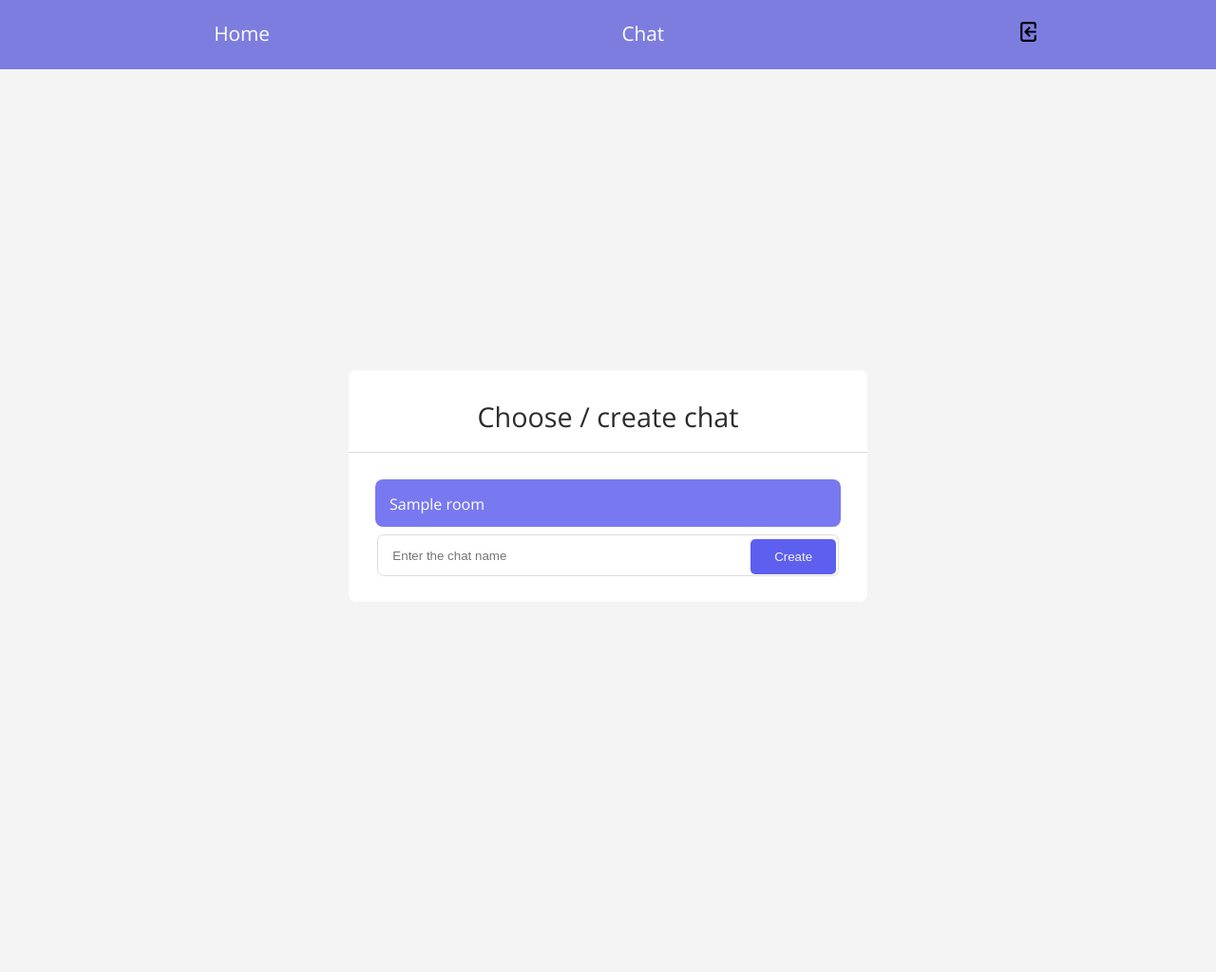
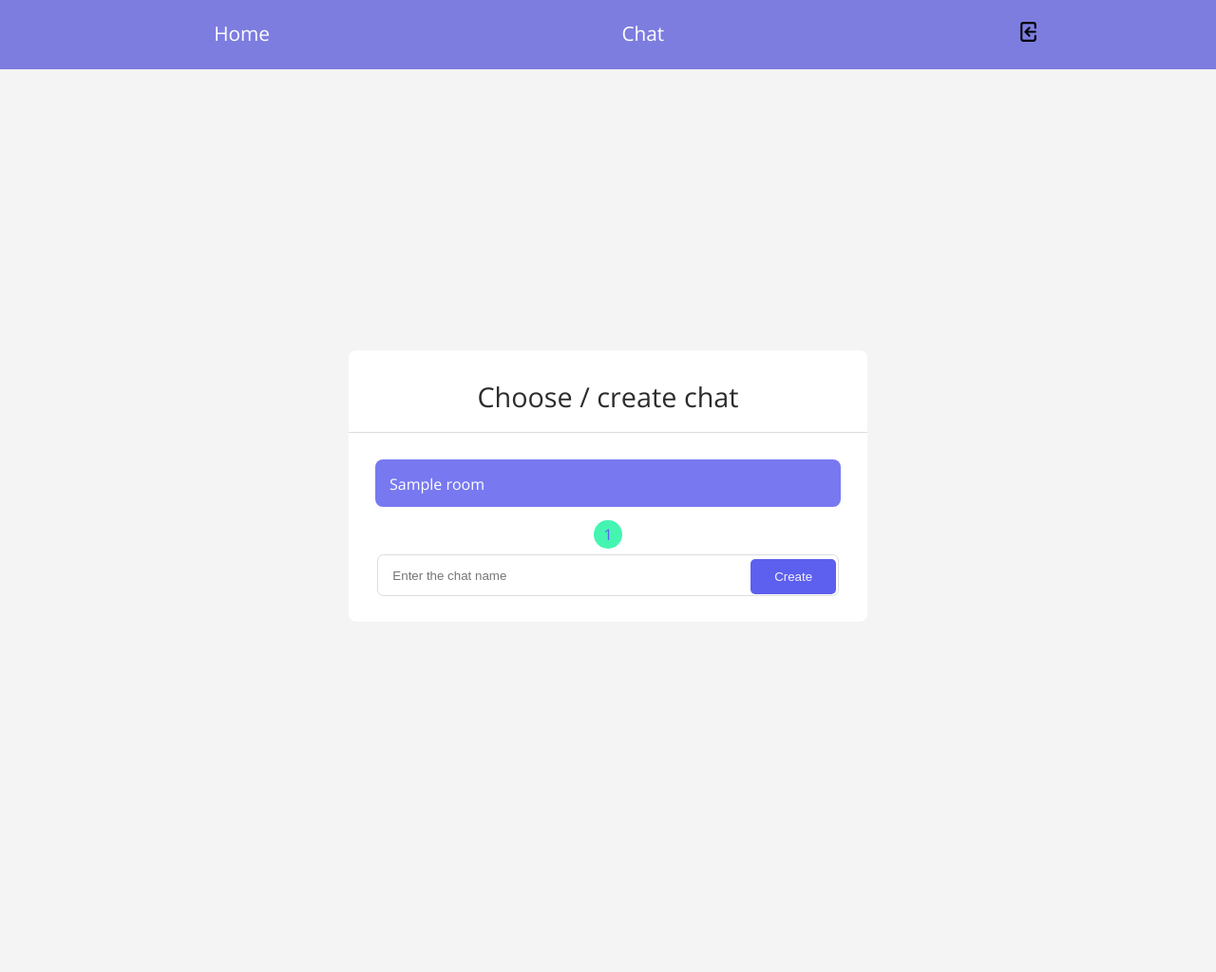
Before and after one commit to MidnightRoam/chat_application, a Django app: page /chats/ in a window 1280 px wide. Shown: the whole page at 95% size. Run offline with Django 3.2, Linux system fonts and the light colour scheme; a user stored in the database is signed in; tables that the repository leaves empty hold one stand-in row (values such as "Sample post").

Commit message:
Pagination of post were developed, also bugs with naming chat room were fixed

```diff
--- a/chat/room/models.py
+++ b/chat/room/models.py
@@ -6,7 +6,7 @@ from django.db import models
 
 class Room(models.Model):
     name = models.CharField(max_length=255)
-    # slug = models.SlugField(unique=True)
+    slug = models.SlugField(unique=True, default='')
     created_at = models.DateField(default=timezone.now())
 
     def __str__(self):
--- a/chat/room/templates/room/room_list.html
+++ b/chat/room/templates/room/room_list.html
@@ -11,7 +11,24 @@
                         <a href="{% url 'chat' room.name %}" class="link room__link rounded">{{ room }}</a>
                     </div>
                 {% endfor %}
-                <form class="chat__form" method="post" action="{% url 'checkview' %}">
+                <div class="pagination-section">
+                    {% if page_obj.has_previous %}
+                        <a href="?page={{ page_obj.previous_page_number }}" class="pagination-link"><</a>
+                    {% endif %}
+                    {% for page in page_obj.paginator.page_range %}
+
+                    {% if page_obj.number == page %}
+                        <a href="?page={{ page }}" class="pagination-link page-num-selected">{{ page }}</a>
+                    {% else %}
+                        <a href="?page={{ page }}" class="pagination-link">{{ page }}</a>
+                    {% endif %}
+
+                    {% endfor %}
+                    {% if page_obj.has_next %}
+                        <a href="?page={{ page_obj.next_page_number }}" class="pagination-link">></a>
+                    {% endif %}
+                </div>
+                <form class="chat__form" method="post" action="{% url 'create_room' %}">
                     {% csrf_token %}
                    <input type="text" name="room_name" id="room_name" class="input rounded" placeholder="Enter the chat name">
                    <button type="submit" class="chat__btn">Create</button>
--- a/chat/room/urls.py
+++ b/chat/room/urls.py
@@ -1,10 +1,10 @@
 from django.urls import path
 from django.contrib.auth import views as auth_views
 
-from .views import RoomsListView, RoomView, checkview
+from .views import RoomsListView, RoomView, create_room
 
 urlpatterns = [
         path('chats/', RoomsListView.as_view(), name='chats'),
         path('<str:room_name>/', RoomView, name='chat'),
-        path('checkview', checkview, name='checkview')
+        path('create_room', create_room, name='create_room')
 ]
--- a/chat/room/views.py
+++ b/chat/room/views.py
@@ -3,7 +3,6 @@ from django.shortcuts import render, redirect
 from django.utils.decorators import method_decorator
 from django.views.generic import ListView, DetailView
 from django.contrib.auth.models import User
-
 
 from .models import Room, Message
 
@@ -13,6 +12,7 @@ class RoomsListView(ListView):
     """Render list of created rooms"""
     template_name = 'room_list.html'
     context_object_name = 'rooms'
+    paginate_by = 5
 
     def get_queryset(self):
         return Room.objects.all()
@@ -41,12 +41,15 @@ def RoomView(request, room_name):
     return render(request, 'room/chat.html', {'room': room, 'messages': messages, 'users': users})
 
 
-def checkview(request):
-    room = request.POST.get('room_name')
+def create_room(request):
+    # Если ввести название комнаты и в конце будет стоять знак ! - этот знак обрежется
+    # Если в названии комнаты есть пробел - он будет изменен на _
+    room = request.POST.get('room_name').rstrip('!').replace(' ', '_')
 
     if Room.objects.filter(name=room).exists():
         return redirect('/' + room)
     else:
-        new_room = Room.objects.create(name=room)
+        slug = room.replace(' ', '-').lower()
+        new_room = Room.objects.create(name=room, slug=slug)
         new_room.save()
         return redirect('/' + room + '/')
--- a/chat/static/css/style.css
+++ b/chat/static/css/style.css
@@ -567,6 +567,23 @@ button:hover {
     justify-content: start;
 }
 
+.pagination-section {
+    margin: 10px;
+}
+
+.pagination-link {
+    background-color: #7879F1;
+    color: #fff;
+    padding: 4px 10px 4px 10px;
+    border-radius: 50%;
+    text-decoration: none;
+}
+
+.page-num-selected {
+    background-color: #44f5b1;
+    color: #5D5FEF;
+}
+
 .room__link {
     padding: 15px;
     background: #7879F1;
```
Also changed, not shown: chat/db.sqlite3, chat/room/migrations/0013_auto_20221102_1427.py (added).
